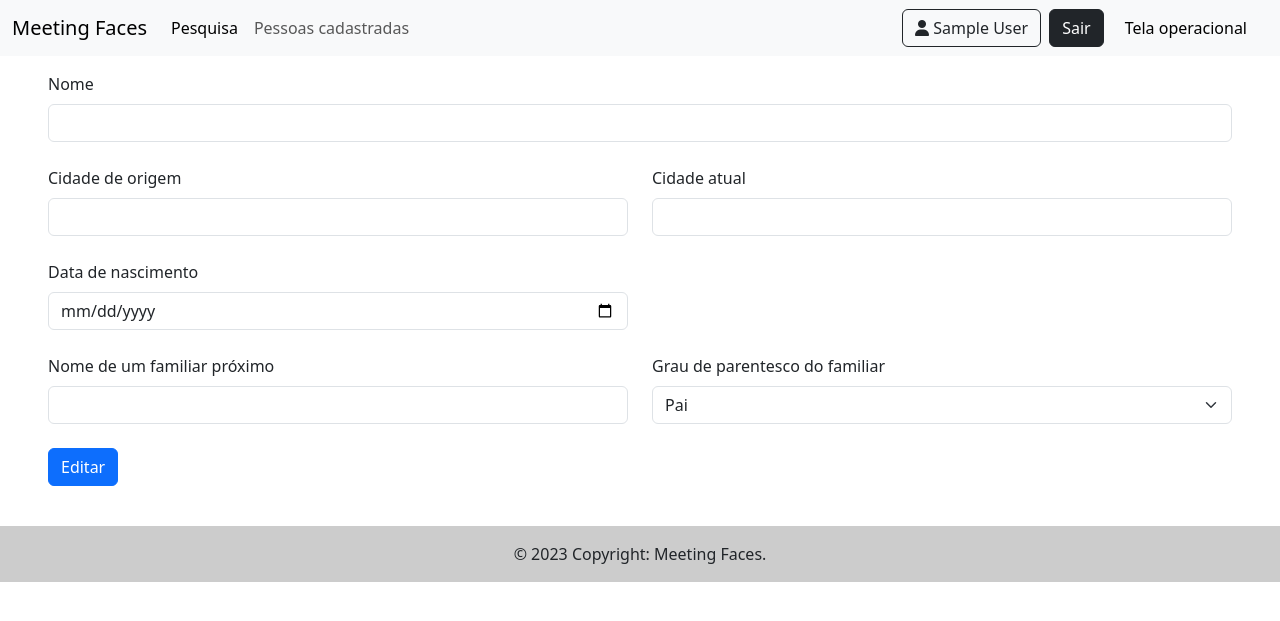
After one commit to svitorz/meeting_faces, a PHP site: page /formulario-editar-morador.php in a window 1280 px wide. The commit adds this page. Shown: the top 621 px of the page. Run offline with PHP 8.4, Linux system fonts and the light colour scheme; the visitor is signed in with stand-in values (Sample User, id 1); data that the repository does not hold is empty.

Commit message:
UPDATE e DELETE de moradores

```diff
--- a/Web/excluir-morador.php
+++ b/Web/excluir-morador.php
@@ -20,9 +20,11 @@ $stmt = $conn->prepare($sql);
 $result = $stmt->execute([$id_morador]);
 if($result){
     $_SESSION['sucesso'] = true;
+    $_SESSION['erro'] = false;
     header('Location: listagem-pessoas.php');
     exit();
 }else {
+    $_SESSION['sucesso'] = false;
     $_SESSION['erro'] = true;
     header('Location: listagem-pessoas.php');
     exit();
--- /dev/null
+++ b/Web/formulario-editar-morador.php
@@ -0,0 +1,77 @@
+<?php
+session_start();
+
+require 'logica.php';
+if(!isAdmin()){
+    redireciona();
+    die();
+}
+$id_morador = filter_input(INPUT_GET, 'id_morador', FILTER_SANITIZE_NUMBER_INT);
+
+require 'conexao/conexao.php';
+
+$sql = "SELECT * FROM moradores WHERE id_morador = ?";
+$stmt = $conn->prepare($sql);
+$stmt->execute([$id_morador]);
+$row = $stmt->fetch();
+
+include 'header.php';
+?>
+<div class="container-fluid px-5 py-3">
+    <form action="editar-morador.php" method="post">
+      <input type="hidden" name="id_morador" value="<?=$id_morador;?>">
+        <div class="form-outline mb-4">
+            <label class="form-label" for="nome_completo">Nome</label>
+            <input type="text" id="nome_completo" name="nome_completo" class="form-control" value="<?= $row['nome']?>" />
+        </div>
+      <div class="row mb-4">
+        <div class="col">
+          <div class="form-outline">
+              <label class="form-label" for="cidade_origem">Cidade de origem</label>
+              <input type="text" id="cidade_origem" name="cidade_origem" class="form-control" value="<?= $row['cidade_natal']?>" />
+          </div>
+        </div>
+        <div class="col">
+          <div class="form-outline">
+              <label class="form-label" for="cidade_atual">Cidade atual</label>
+              <input type="text" id="cidade_atual" name="cidade_atual" class="form-control" value="<?= $row['cidade_atual']?>"/>
+          </div>
+        </div>
+      </div>
+      <div class="row">
+        <div class="col-6">
+          <div class="form-outline mb-4">
+            <label for="data_nasc" class="form-label">Data de nascimento</label>
+            <input type="date" name="data_nasc" id="data_nasc" value="<?=$row['data_nasc'];?>" class="form-control">
+          </div>
+        </div>
+      </div>
+      <div class="row">
+        <div class="col-6">
+            <div class="form-outline mb-4">
+                <label class="form-label" for="nome_familiar">Nome de um familiar próximo</label>
+                <input type="text" id="nome_familiar" name="nome_familiar" class="form-control" value="<?= $row['nome_familiar_proximo']?>"/>
+            </div>
+        </div>
+        <div class="col-6">
+            <div class="form-outline mb-4">
+                <label class="form-label" for="grau_parentesco">Grau de parentesco do familiar</label>
+              <select class="form-select" name="grau_parentesco" id="grau_parentesco" value="<?=$row['grau_parentesco']?>">
+                  <option value="pai" selected>Pai</option>
+                  <option value="mae">Mãe</option>
+                  <option value="irmão">Irmão(ã)</option>
+                  <option value="filho">Filho(a)</option>
+                  <option value="sobrinho">Sobrinho(a)</option>
+                  <option value="tio">Tio(a)</option>
+                  <option value="primo">Primo(a)</option>
+                  <option value="geno_nora">Genro ou nora</option>
+                  <option value="neto">Neto(a)</option>
+                  <option value="outros">Outros</option>
+              </select>
+            </div>
+        </div>
+      </div>
+      <button type="submit" class="btn btn-primary btn-block mb-4">Editar</button>
+    </form>
+</div>
+<?php include 'footer.php'; ?>
--- a/Web/listagem-pessoas-encontradas.php
+++ b/Web/listagem-pessoas-encontradas.php
@@ -43,7 +43,7 @@ while($row = $stmt->fetch()){
         <?php
         if(isAdmin()){
                     ?>
-                <a href="editar-morador.php?id_morador=<?=$row['id_morador'];?>" class="btn btn-warning mx-2 mb-2">Editar registro</a>
+                <a href="formulario-editar-morador.php?id_morador=<?=$row['id_morador'];?>" class="btn btn-warning mx-2 mb-2">Editar registro</a>
                 <a href="excluir-morador.php?id_morador=<?=$row['id_morador'];?>" class="btn btn-danger mx-2 mb-2" onclick="if(!confirm('Deseja excluir?')) return false;">Excluir registro</a>
                 <?php
                 }
--- a/Web/logica.php
+++ b/Web/logica.php
@@ -23,7 +23,7 @@ function telefone_usuario(){
     return $_SESSION['telefone'];
 }
 function data_nasc(){
-    return $_SESSION['data_nasc'];
+    return $data = str_replace("/", "-", $_SESSION['data_nasc']);
 }
 
 function redireciona($pagina = null){
--- a/Web/perfil-usuario.php
+++ b/Web/perfil-usuario.php
@@ -99,7 +99,7 @@ require 'header.php';
                         </div>
                         <div class="col-sm-9">
                             <p class="text-muted mb-0">
-                                <?= data_nasc(); ?>
+                                <?= date('d-m-Y', strtotime(data_nasc())); ?>
                             </p>
                         </div>
                     </div>
```
Also changed, not shown: Web/editar-morador.php (added, +37 -0 lines), Web/info.php (+7 -2 lines), Web/listagem-pessoas.php (+14 -2 lines).
